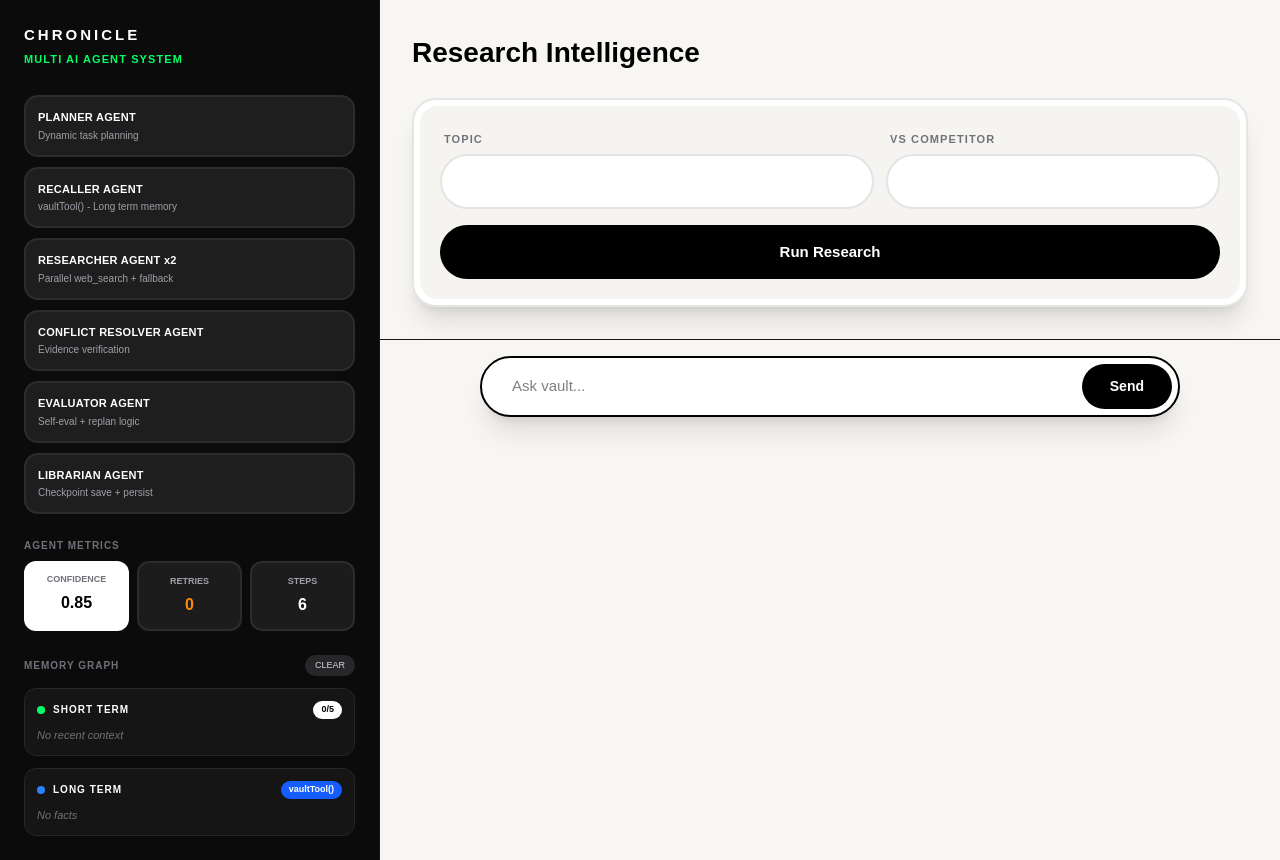
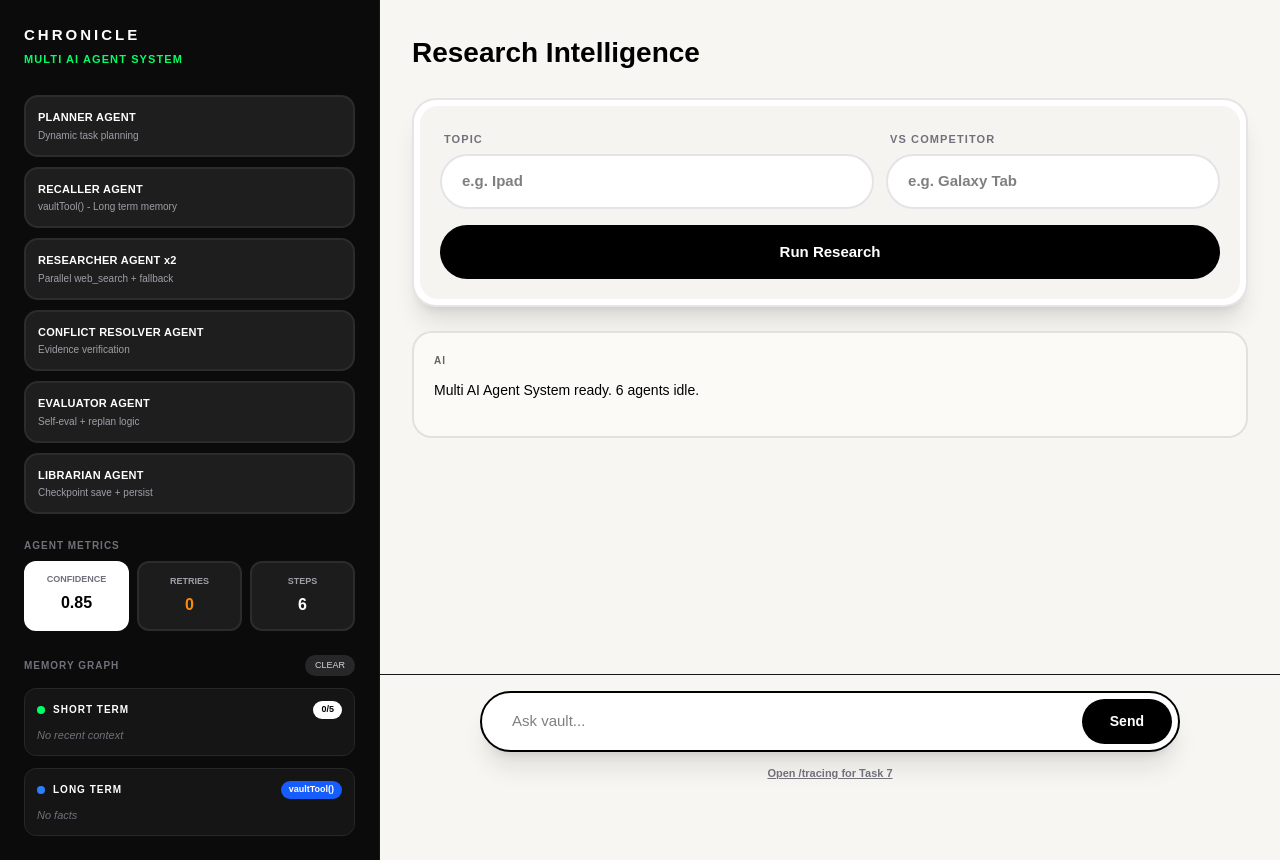
Before and after one commit to Steron167/AI-SECOND-BRAIN, a Next.js app: page / in a window 1280 px wide. Built offline with nearby package versions, Linux system fonts and the light colour scheme.

Commit message:
fix chat render

```diff
--- a/app/page.tsx
+++ b/app/page.tsx
@@ -28,6 +28,7 @@
     const it = setInterval(() => { setActiveNode(steps[i]); i = (i+1)%6 }, 350)
     try {
       const res = await fetch("/api/chat", { method: "POST", headers: { "Content-Type": "application/json" }, body: JSON.stringify({ message: `Topic: ${topic} vs Competitor: ${competitor || "general"} - plain comparison`, memory }) })
+      if (!res.ok) throw new Error(await res.text())
       const data = await res.json()
       clearInterval(it)
       setActiveNode("done")
@@ -36,26 +37,30 @@
       setCheckpoints(data.checkpoints || [])
       setMemory(data.memory_context)
       localStorage.setItem("chronicle_memory", JSON.stringify(data.memory_context))
-    } catch {}
-    clearInterval(it)
+      setChats(c => [...c, {role:"user", text:`Research: ${topic} vs ${competitor}`}, {role:"ai", text:data.reply}])
+    } catch(e:any){ alert("Research failed: "+e.message); clearInterval(it); }
     setLoading(false)
   }
 
   async function send() {
     if (!input.trim()) return
-    const nc = [...chats, { role: "user" as const, text: input }]
+    const userMsg = input
+    const nc = [...chats, { role: "user" as const, text: userMsg }]
     setChats(nc)
     setInput("")
     setLoading(true)
     try {
-      const res = await fetch("/api/chat", { method: "POST", headers: { "Content-Type": "application/json" }, body: JSON.stringify({ message: input, memory }) })
+      const res = await fetch("/api/chat", { method: "POST", headers: { "Content-Type": "application/json" }, body: JSON.stringify({ message: userMsg, memory }) })
+      if (!res.ok) throw new Error(await res.text())
       const data = await res.json()
       setChats([...nc, { role: "ai", text: data.reply }])
       setMeta(data)
       setCheckpoints(data.checkpoints || [])
       setMemory(data.memory_context)
       localStorage.setItem("chronicle_memory", JSON.stringify(data.memory_context))
-    } catch {}
+    } catch(e:any){
+      setChats([...nc, {role:"ai", text:"ERROR: "+e.message+" - Check Vercel Env GROQ_API_KEY set"}])
+    }
     setLoading(false)
   }
 
@@ -66,28 +71,13 @@
     return blocks.map((block, idx) => {
       const l = block.toLowerCase()
       if (l.includes("thought:")) {
-        return (
-          <div key={idx} className="mb-5 rounded-2xl bg-[#fff7ed] border-2 border-orange-200 p-5">
-            <div className="text-[12px] font-extrabold tracking-widest text-orange-700 mb-2">THOUGHT</div>
-            <div className="text-[14px] font-medium leading-7 text-black whitespace-pre-wrap break-words">{cleanCell(block.replace(/Thought:/i,""))}</div>
-          </div>
-        )
+        return (<div key={idx} className="mb-5 rounded-2xl bg-[#fff7ed] border-2 border-orange-200 p-5"><div className="text-[12px] font-extrabold tracking-widest text-orange-700 mb-2">THOUGHT</div><div className="text-[14px] font-medium leading-7 text-black whitespace-pre-wrap break-words">{cleanCell(block.replace(/Thought:/i,""))}</div></div>)
       }
       if (l.includes("action:")) {
-        return (
-          <div key={idx} className="mb-5 rounded-2xl bg-[#eff6ff] border-2 border-blue-200 p-5">
-            <div className="text-[12px] font-extrabold tracking-widest text-blue-700 mb-2">ACTION</div>
-            <div className="text-[14px] font-mono font-semibold leading-7 text-black bg-white p-3 rounded-xl border border-blue-100 whitespace-pre-wrap break-words">{cleanCell(block.replace(/Action:/i,""))}</div>
-          </div>
-        )
+        return (<div key={idx} className="mb-5 rounded-2xl bg-[#eff6ff] border-2 border-blue-200 p-5"><div className="text-[12px] font-extrabold tracking-widest text-blue-700 mb-2">ACTION</div><div className="text-[14px] font-mono font-semibold leading-7 text-black bg-white p-3 rounded-xl border border-blue-100 whitespace-pre-wrap break-words">{cleanCell(block.replace(/Action:/i,""))}</div></div>)
       }
       if (l.includes("observation:")) {
-        return (
-          <div key={idx} className="mb-5 rounded-2xl bg-[#f0fdf4] border-2 border-green-200 p-5">
-            <div className="text-[12px] font-extrabold tracking-widest text-green-700 mb-2">OBSERVATION</div>
-            <div className="text-[14px] font-medium leading-7 text-black whitespace-pre-wrap break-words">{cleanCell(block.replace(/Observation:/i,""))}</div>
-          </div>
-        )
+        return (<div key={idx} className="mb-5 rounded-2xl bg-[#f0fdf4] border-2 border-green-200 p-5"><div className="text-[12px] font-extrabold tracking-widest text-green-700 mb-2">OBSERVATION</div><div className="text-[14px] font-medium leading-7 text-black whitespace-pre-wrap break-words">{cleanCell(block.replace(/Observation:/i,""))}</div></div>)
       }
       if (l.includes("final answer:")) {
         const content = block.replace(/Final Answer:/i,"").trim()
@@ -102,13 +92,7 @@
                   if (raw.length < 2) return null
                   if (raw.every((c:string)=>/^[-:\s]+$/.test(c))) return null
                   const cells = raw.map((c:string)=>cleanCell(c))
-                  return (
-                    <div key={li} className="grid gap-2" style={{ gridTemplateColumns: `repeat(${cells.length}, minmax(0,1fr))` }}>
-                      {cells.map((cell:string, ci:number)=>(
-                        <div key={ci} className={`px-3 py-2.5 rounded-xl text-[13px] border leading-5 break-words ${ci===0? "bg-zinc-800 text-white border-zinc-700 font-extrabold" : "bg-white text-black border-white font-medium"}`}>{cell}</div>
-                      ))}
-                    </div>
-                  )
+                  return (<div key={li} className="grid gap-2" style={{ gridTemplateColumns: `repeat(${cells.length}, minmax(0,1fr))` }}>{cells.map((cell:string, ci:number)=>(<div key={ci} className={`px-3 py-2.5 rounded-xl text-[13px] border leading-5 break-words ${ci===0? "bg-zinc-800 text-white border-zinc-700 font-extrabold" : "bg-white text-black border-white font-medium"}`}>{cell}</div>))}</div>)
                 }
                 if (!line.trim()) return <div key={li} className="h-2" />
                 return <div key={li} className="text-[15px] font-medium leading-8 text-zinc-100 whitespace-pre-wrap break-words">{cleanCell(line)}</div>
@@ -124,10 +108,7 @@
 
   const Node = ({ id, title, sub }: any) => (
     <div className={`rounded-[14px] p-3 border-2 flex items-center gap-3 ${activeNode===id? "bg-white text-black border-white" : "bg-[#1e1e1e] border-[#2c2c2c] text-white"}`}>
-      <div className="flex-1">
-        <div className="text-[11px] font-extrabold tracking-wide">{title}</div>
-        <div className="text-[10px] mt-0.5 text-zinc-400">{sub}</div>
-      </div>
+      <div className="flex-1"><div className="text-[11px] font-extrabold tracking-wide">{title}</div><div className="text-[10px] mt-0.5 text-zinc-400">{sub}</div></div>
       {activeNode===id && <div className="w-2 h-2 bg-[#00ff66] rounded-full animate-pulse" />}
     </div>
   )
@@ -171,25 +152,38 @@
           </div>
         </div>
       </div>
-      <div className="flex-1 min-w-0 flex flex-col">
-        <div className="p-6 md:p-8 max-w-[900px] mx-auto w-full">
+      <div className="flex-1 min-w-0 flex flex-col h-screen">
+        <div className="flex-1 overflow-y-auto p-6 md:p-8 max-w-[900px] mx-auto w-full space-y-6">
           <h1 className="text-[28px] font-extrabold text-black">Research Intelligence</h1>
-          <div className="mt-6 bg-white rounded-[24px] border-2 border-black/10 shadow-xl p-1.5">
+          <div className="bg-white rounded-[24px] border-2 border-black/10 shadow-xl p-1.5">
             <div className="bg-[#f6f4f1] rounded-[18px] p-5">
               <div className="grid md:grid-cols-[1.3fr_1fr] gap-3">
-                <div><label className="text-[11px] font-bold text-zinc-500 ml-1 tracking-widest">TOPIC</label><input value={topic} onChange={e=>setTopic(e.target.value)} className="w-full mt-1 bg-white rounded-full px-5 py-3.5 text-[15px] font-semibold text-black border-2 border-zinc-200 outline-none" /></div>
-                <div><label className="text-[11px] font-bold text-zinc-500 ml-1 tracking-widest">VS COMPETITOR</label><input value={competitor} onChange={e=>setCompetitor(e.target.value)} className="w-full mt-1 bg-white rounded-full px-5 py-3.5 text-[15px] font-semibold text-black border-2 border-zinc-200 outline-none" /></div>
+                <div><label className="text-[11px] font-bold text-zinc-500 ml-1 tracking-widest">TOPIC</label><input value={topic} onChange={e=>setTopic(e.target.value)} placeholder="e.g. Ipad" className="w-full mt-1 bg-white rounded-full px-5 py-3.5 text-[15px] font-semibold text-black border-2 border-zinc-200 outline-none" /></div>
+                <div><label className="text-[11px] font-bold text-zinc-500 ml-1 tracking-widest">VS COMPETITOR</label><input value={competitor} onChange={e=>setCompetitor(e.target.value)} placeholder="e.g. Galaxy Tab" className="w-full mt-1 bg-white rounded-full px-5 py-3.5 text-[15px] font-semibold text-black border-2 border-zinc-200 outline-none" /></div>
               </div>
               <button onClick={trackResearch} disabled={loading} className="w-full mt-4 bg-black text-white py-4 rounded-full font-extrabold text-[15px]">{loading? "MULTI AGENTS RUNNING..." : "Run Research"}</button>
             </div>
           </div>
-          {result && <div className="mt-6 bg-white rounded-[24px] border-2 border-black shadow-xl overflow-hidden"><div className="px-6 py-4 bg-black text-white text-[11px] font-extrabold tracking-widest">FINAL ANSWER</div><div className="p-6 bg-[#fcfaf7]">{renderReAct(result)}</div></div>}
+
+          {/* CHAT HISTORY - THIS WAS MISSING */}
+          <div className="space-y-4">
+            {chats.map((c,i)=>(
+              <div key={i} className={`rounded-[20px] p-5 border-2 ${c.role==="user"?"bg-white border-black text-black ml-12":"bg-[#fcfaf7] border-black/10 text-black"}`}>
+                <div className="text-[10px] font-bold tracking-widest mb-2 opacity-60">{c.role.toUpperCase()}</div>
+                <div className="text-[14px] leading-7 whitespace-pre-wrap break-words">{c.role==="user"? c.text : renderReAct(c.text)}</div>
+              </div>
+            ))}
+            {loading && <div className="text-[12px] font-bold animate-pulse">Agents thinking... {activeNode}</div>}
+          </div>
+
+          {result &&!chats.length && <div className="bg-white rounded-[24px] border-2 border-black shadow-xl overflow-hidden"><div className="px-6 py-4 bg-black text-white text-[11px] font-extrabold tracking-widest">FINAL ANSWER</div><div className="p-6 bg-[#fcfaf7]">{renderReAct(result)}</div></div>}
         </div>
         <div className="p-4 sticky bottom-0 bg-[#f8f6f2]/95 backdrop-blur border-t">
           <div className="max-w-[700px] mx-auto bg-white border-2 border-black rounded-full p-1.5 flex gap-2 shadow-xl">
             <input value={input} onChange={e=>setInput(e.target.value)} onKeyDown={e=>e.key==="Enter"&&send()} placeholder="Ask vault..." className="flex-1 bg-transparent px-6 outline-none text-[15px] font-medium text-black" />
-            <button onClick={send} className="bg-black text-white px-7 py-3 rounded-full text-[14px] font-extrabold">Send</button>
+            <button onClick={send} disabled={loading} className="bg-black text-white px-7 py-3 rounded-full text-[14px] font-extrabold">{loading?"...":"Send"}</button>
           </div>
+          <div className="text-center mt-2"><a href="/tracing" className="text-[11px] font-bold text-zinc-500 underline">Open /tracing for Task 7</a></div>
         </div>
       </div>
     </div>
```
